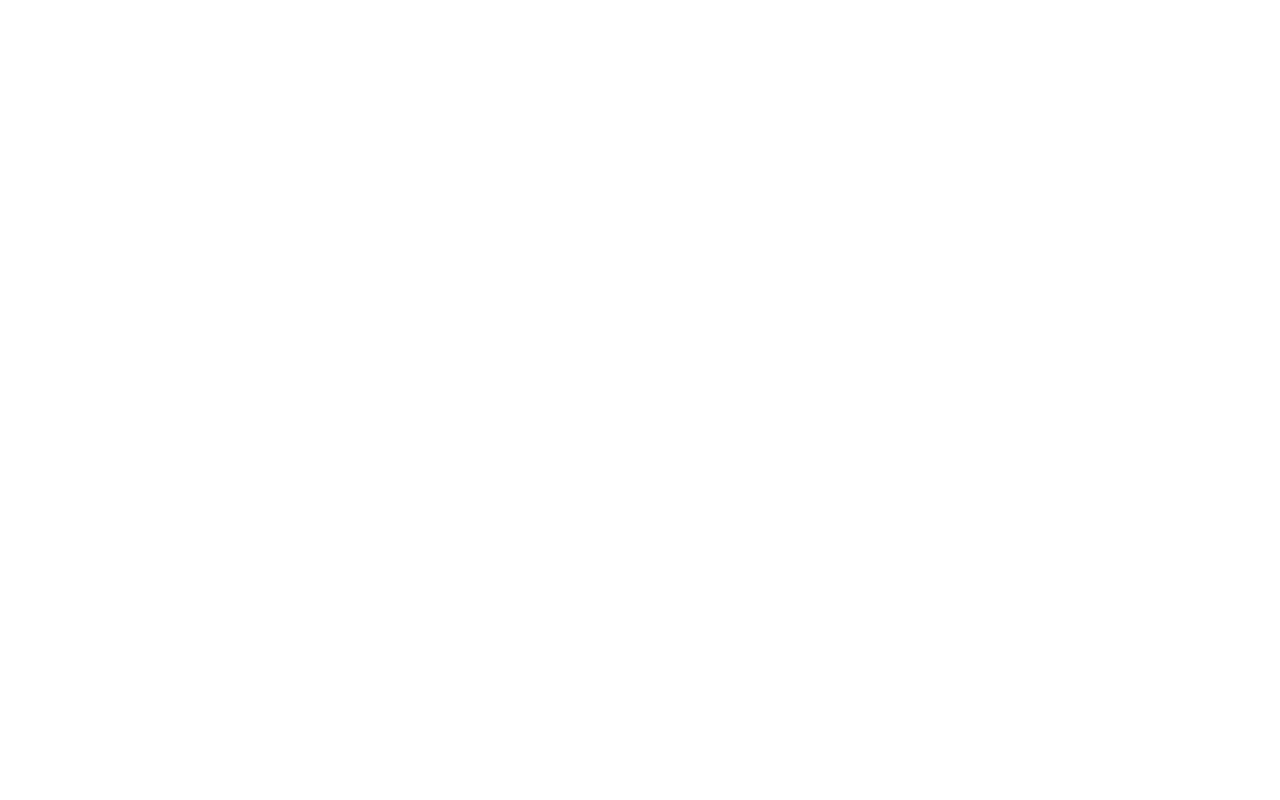
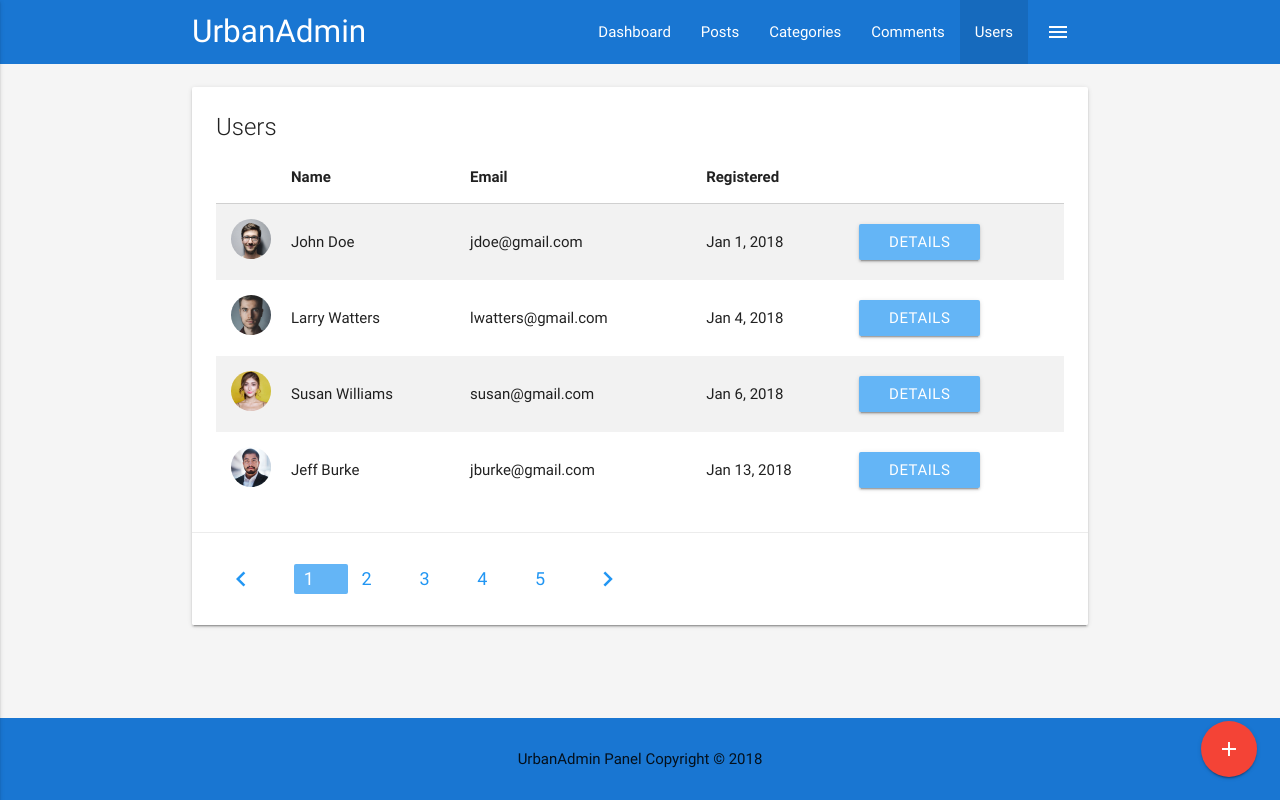
Before and after one commit to AaronCuddeback/UrbanAdmin, a plain HTML site: page users.html in a window 1280 px wide. Drawn offline with nearby package versions, Linux system fonts and the light colour scheme.

Commit message:
add comments and user pages

```diff
--- a/comments.html
+++ b/comments.html
@@ -0,0 +1,238 @@
+<!DOCTYPE html>
+<html>
+
+<head>
+  <!--Import Google Icon Font-->
+  <link href="https://fonts.googleapis.com/icon?family=Material+Icons" rel="stylesheet">
+  <!--Import materialize.css-->
+  <link type="text/css" rel="stylesheet" href="css/materialize.min.css" media="screen,projection" />
+  <link type="text/css" rel="stylesheet" href="css/main.css" />
+
+  <!--Let browser know website is optimized for mobile-->
+  <meta name="viewport" content="width=device-width, initial-scale=1.0" />
+  <title>UrbanAdmin</title>
+</head>
+
+<body class="grey lighten-4">
+  <nav class="blue darken-2">
+    <div class="container">
+      <div class="nav-wrapper">
+        <a href="index.html" class="brand-logo">UrbanAdmin</a>
+        <a href="#" data-activates="side-nav" class="button-collapse show-on-large right">
+          <i class="material-icons">menu</i>
+        </a>
+        <ul class="right hide-on-med-and-down">
+          <li>
+            <a href="index.html">Dashboard</a>
+          </li>
+          <li>
+            <a href="posts.html">Posts</a>
+          </li>
+          <li>
+            <a href="categories.html">Categories</a>
+          </li>
+          <li class="active">
+            <a href="comments.html">Comments</a>
+          </li>
+          <li>
+            <a href="users.html">Users</a>
+          </li>
+        </ul>
+        <!-- Side nav -->
+        <ul id="side-nav" class="side-nav">
+          <li>
+            <div class="user-view">
+              <div class="background">
+                <img src="img/ocean.jpg" alt="">
+              </div>
+              <a href="#">
+                <img src="img/aaron.jpg" alt="" class="circle">
+              </a>
+              <a href="#">
+                <span class="name white-text">Aaron Cuddeback</span>
+              </a>
+              <a href="#">
+                <span class="email white-text">aaron.cuddeback@outlook.com</span>
+              </a>
+            </div>
+          </li>
+          <li>
+            <a href="index.html">
+              <i class="material-icons">dashboard</i> Dashboard</a>
+          </li>
+          <li>
+            <a href="posts.html">Posts</a>
+          </li>
+          <li>
+            <a href="categories.html">Categories</a>
+          </li>
+          <li>
+            <a href="comments.html">Comments</a>
+          </li>
+          <li>
+            <a href="users.html">Users</a>
+          </li>
+          <li>
+            <div class="divider"></div>
+          </li>
+          <li>
+            <a class="subheader">Account Controls</a>
+          </li>
+          <li>
+            <a href="login.html" class="waves-effect">Logout</a>
+          </li>
+        </ul>
+      </div>
+    </div>
+  </nav>
+
+  <!-- Section: Comments -->
+  <section class="section section-comments grey lighten-4">
+    <div class="container">
+      <div class="row">
+        <div class="col s12">
+          <div class="card">
+            <div class="card-content">
+              <span class="card-title">Comments</span>
+              <table class="striped">
+                <tbody>
+                  <tr>
+                    <td width="70">
+                      <img src="img/person1.jpg" alt="" class="responsive-img circle" style="width: 40px;margin-left:10px">
+                    </td>
+                    <td>Lorem ipsum dolor sit amet consectetur adipisicing elit. Aspernatur, autem.</td>
+                    <td>
+                      <a href="#!" class="green-text">
+                        <i class="material-icons">done</i>
+                      </a>
+                      <a href="#!" class="red-text">
+                        <i class="material-icons">close</i>
+                      </a>
+                    </td>
+                  </tr>
+                  <tr>
+                    <td width="70">
+                      <img src="img/person2.jpg" alt="" class="responsive-img circle" style="width: 40px;margin-left:10px">
+                    </td>
+                    <td>Lorem ipsum dolor sit amet consectetur adipisicing elit. Aspernatur, autem.</td>
+                    <td>
+                      <a href="#!" class="green-text">
+                        <i class="material-icons">done</i>
+                      </a>
+                      <a href="#!" class="red-text">
+                        <i class="material-icons">close</i>
+                      </a>
+                    </td>
+                  </tr>
+                  <tr>
+                    <td width="70">
+                      <img src="img/person3.jpg" alt="" class="responsive-img circle" style="width: 40px;margin-left:10px">
+                    </td>
+                    <td>Lorem ipsum dolor sit amet consectetur adipisicing elit. Aspernatur, autem.</td>
+                    <td>
+                      <a href="#!" class="green-text">
+                        <i class="material-icons">done</i>
+                      </a>
+                      <a href="#!" class="red-text">
+                        <i class="material-icons">close</i>
+                      </a>
+                    </td>
+                  </tr>
+                  <tr>
+                    <td width="70">
+                      <img src="img/person4.jpg" alt="" class="responsive-img circle" style="width: 40px;margin-left:10px">
+                    </td>
+                    <td>Lorem ipsum dolor sit amet consectetur adipisicing elit. Aspernatur, autem.</td>
+                    <td>
+                      <a href="#!" class="green-text">
+                        <i class="material-icons">done</i>
+                      </a>
+                      <a href="#!" class="red-text">
+                        <i class="material-icons">close</i>
+                      </a>
+                    </td>
+                  </tr>
+                </tbody>
+              </table>
+            </div>
+            <div class="card-action">
+              <ul class="pagination">
+                <li class="disabled">
+                  <a href="#!" class="blue-text">
+                    <i class="material-icons">chevron_left</i>
+                  </a>
+                </li>
+                <li class="active blue lighten-2">
+                  <a href="#!" class="white-text">1</a>
+                </li>
+                <li class="waves-effect">
+                  <a href="#!" class="blue-text">2</a>
+                </li>
+                <li class="waves-effect">
+                  <a href="#!" class="blue-text">3</a>
+                </li>
+                <li class="waves-effect">
+                  <a href="#!" class="blue-text">4</a>
+                </li>
+                <li class="waves-effect">
+                  <a href="#!" class="blue-text">5</a>
+                </li>
+                <li class="waves-effect">
+                  <a href="#!" class="blue-text">
+                    <i class="material-icons">chevron_right</i>
+                  </a>
+                </li>
+              </ul>
+            </div>
+          </div>
+        </div>
+      </div>
+    </div>
+  </section>
+
+  <!-- Footer -->
+  <footer class="section blue darken-2 white-test center">
+    <p>UrbanAdmin Panel Copyright &copy; 2018</p>
+  </footer>
+
+
+
+  <!-- Preloader -->
+  <div class="loader preloader-wrapper big active">
+    <div class="spinner-layer spinner-blue-only">
+      <div class="circle-clipper left">
+        <div class="circle"></div>
+      </div>
+      <div class="gap-patch">
+        <div class="circle"></div>
+      </div>
+      <div class="circle-clipper right">
+        <div class="circle"></div>
+      </div>
+    </div>
+  </div>
+
+  <!--Import jQuery before materialize.js-->
+  <script type="text/javascript" src="https://code.jquery.com/jquery-3.2.1.min.js"></script>
+  <script type="text/javascript" src="js/materialize.min.js"></script>
+  <script>
+    //Hide Sections
+    $('.section').hide();
+
+    setTimeout(function () {
+      $(document).ready(function () {
+        //Show Sections
+        $('.section').fadeIn();
+        //Hide Preloader
+        $('.loader').fadeOut();
+        //Init Side Nav
+        $('.button-collapse').sideNav();
+        //Init Modal
+        $('.modal').modal();
+
+      });
+    }, 1000);
+  </script>
+</body>
+
+</html>
--- a/users.html
+++ b/users.html
@@ -0,0 +1,269 @@
+<!DOCTYPE html>
+<html>
+
+<head>
+  <!--Import Google Icon Font-->
+  <link href="https://fonts.googleapis.com/icon?family=Material+Icons" rel="stylesheet">
+  <!--Import materialize.css-->
+  <link type="text/css" rel="stylesheet" href="css/materialize.min.css" media="screen,projection" />
+  <link type="text/css" rel="stylesheet" href="css/main.css" />
+
+  <!--Let browser know website is optimized for mobile-->
+  <meta name="viewport" content="width=device-width, initial-scale=1.0" />
+  <title>UrbanAdmin</title>
+</head>
+
+<body class="grey lighten-4">
+  <nav class="blue darken-2">
+    <div class="container">
+      <div class="nav-wrapper">
+        <a href="index.html" class="brand-logo">UrbanAdmin</a>
+        <a href="#" data-activates="side-nav" class="button-collapse show-on-large right">
+          <i class="material-icons">menu</i>
+        </a>
+        <ul class="right hide-on-med-and-down">
+          <li>
+            <a href="index.html">Dashboard</a>
+          </li>
+          <li>
+            <a href="posts.html">Posts</a>
+          </li>
+          <li>
+            <a href="categories.html">Categories</a>
+          </li>
+          <li>
+            <a href="comments.html">Comments</a>
+          </li>
+          <li class="active">
+            <a href="users.html">Users</a>
+          </li>
+        </ul>
+        <!-- Side nav -->
+        <ul id="side-nav" class="side-nav">
+          <li>
+            <div class="user-view">
+              <div class="background">
+                <img src="img/ocean.jpg" alt="">
+              </div>
+              <a href="#">
+                <img src="img/aaron.jpg" alt="" class="circle">
+              </a>
+              <a href="#">
+                <span class="name white-text">Aaron Cuddeback</span>
+              </a>
+              <a href="#">
+                <span class="email white-text">aaron.cuddeback@outlook.com</span>
+              </a>
+            </div>
+          </li>
+          <li>
+            <a href="index.html">
+              <i class="material-icons">dashboard</i> Dashboard</a>
+          </li>
+          <li>
+            <a href="posts.html">Posts</a>
+          </li>
+          <li>
+            <a href="categories.html">Categories</a>
+          </li>
+          <li>
+            <a href="comments.html">Comments</a>
+          </li>
+          <li>
+            <a href="users.html">Users</a>
+          </li>
+          <li>
+            <div class="divider"></div>
+          </li>
+          <li>
+            <a class="subheader">Account Controls</a>
+          </li>
+          <li>
+            <a href="login.html" class="waves-effect">Logout</a>
+          </li>
+        </ul>
+      </div>
+    </div>
+  </nav>
+
+  <!-- Section: Users -->
+  <section class="section section-users grey lighten-4">
+    <div class="container">
+      <div class="row">
+        <div class="col s12">
+          <div class="card">
+            <div class="card-content">
+              <span class="card-title">Users</span>
+              <table class="striped">
+                <thead>
+                  <tr>
+                    <th></th>
+                    <th>Name</th>
+                    <th>Email</th>
+                    <th>Registered</th>
+                    <th></th>
+                  </tr>
+                </thead>
+                <tbody>
+                  <tr>
+                    <td width="70">
+                      <img src="img/person1.jpg" alt="" class="responsive-img circle" style="width: 40px;margin-left:10px">
+                    </td>
+                    <td>John Doe</td>
+                    <td>jdoe@gmail.com</td>
+                    <td>Jan 1, 2018</td>
+                    <td>
+                      <a href="details.html" class="btn blue lighten-2">Details</a>
+                    </td>
+                  </tr>
+                  <tr>
+                    <td width="70">
+                      <img src="img/person2.jpg" alt="" class="responsive-img circle" style="width: 40px;margin-left:10px">
+                    </td>
+                    <td>Larry Watters</td>
+                    <td>lwatters@gmail.com</td>
+                    <td>Jan 4, 2018</td>
+                    <td>
+                      <a href="details.html" class="btn blue lighten-2">Details</a>
+                    </td>
+                  </tr>
+                  <tr>
+                    <td width="70">
+                      <img src="img/person3.jpg" alt="" class="responsive-img circle" style="width: 40px;margin-left:10px">
+                    </td>
+                    <td>Susan Williams</td>
+                    <td>susan@gmail.com</td>
+                    <td>Jan 6, 2018</td>
+                    <td>
+                      <a href="details.html" class="btn blue lighten-2">Details</a>
+                    </td>
+                  </tr>
+                  <tr>
+                    <td width="70">
+                      <img src="img/person4.jpg" alt="" class="responsive-img circle" style="width: 40px;margin-left:10px">
+                    </td>
+                    <td>Jeff Burke</td>
+                    <td>jburke@gmail.com</td>
+                    <td>Jan 13, 2018</td>
+                    <td>
+                      <a href="details.html" class="btn blue lighten-2">Details</a>
+                    </td>
+                  </tr>
+                </tbody>
+              </table>
+            </div>
+            <div class="card-action">
+              <ul class="pagination">
+                <li class="disabled">
+                  <a href="#!" class="blue-text">
+                    <i class="material-icons">chevron_left</i>
+                  </a>
+                </li>
+                <li class="active blue lighten-2">
+                  <a href="#!" class="white-text">1</a>
+                </li>
+                <li class="waves-effect">
+                  <a href="#!" class="blue-text">2</a>
+                </li>
+                <li class="waves-effect">
+                  <a href="#!" class="blue-text">3</a>
+                </li>
+                <li class="waves-effect">
+                  <a href="#!" class="blue-text">4</a>
+                </li>
+                <li class="waves-effect">
+                  <a href="#!" class="blue-text">5</a>
+                </li>
+                <li class="waves-effect">
+                  <a href="#!" class="blue-text">
+                    <i class="material-icons">chevron_right</i>
+                  </a>
+                </li>
+              </ul>
+            </div>
+          </div>
+        </div>
+      </div>
+    </div>
+  </section>
+
+  <!-- Footer -->
+  <footer class="section blue darken-2 white-test center">
+    <p>UrbanAdmin Panel Copyright &copy; 2018</p>
+  </footer>
+
+  <!-- Fixed Action Button -->
+
+  <div class="fixed-action-btn">
+    <a href="#user-modal" class="modal-trigger btn-floating btn-large red">
+      <i class="material-icons">add</i>
+    </a>
+  </div>
+
+  <!-- Add User Modal -->
+  <div id="user-modal" class="modal">
+    <div class="modal-content">
+      <h4>Add User</h4>
+      <form>
+        <div class="input-field">
+          <input type="text" id="name">
+          <label for="name">Name</label>
+        </div>
+        <div class="input-field">
+          <input type="email" id="email">
+          <label for="email">Email</label>
+        </div>
+        <div class="input-field">
+          <input type="password" id="password">
+          <label for="password">Password</label>
+        </div>
+        <div class="input-field">
+          <input type="password" id="password-confirm">
+          <label for="password-confirm">Confirm Password</label>
+        </div>
+      </form>
+      <div class="modal-footer">
+        <a href="#!" class="modal-action modal-close btn blue white-text">Submit</a>
+      </div>
+    </div>
+  </div>
+
+  <!-- Preloader -->
+  <div class="loader preloader-wrapper big active">
+    <div class="spinner-layer spinner-blue-only">
+      <div class="circle-clipper left">
+        <div class="circle"></div>
+      </div>
+      <div class="gap-patch">
+        <div class="circle"></div>
+      </div>
+      <div class="circle-clipper right">
+        <div class="circle"></div>
+      </div>
+    </div>
+  </div>
+
+  <!--Import jQuery before materialize.js-->
+  <script type="text/javascript" src="https://code.jquery.com/jquery-3.2.1.min.js"></script>
+  <script type="text/javascript" src="js/materialize.min.js"></script>
+  <script>
+    //Hide Sections
+    $('.section').hide();
+
+    setTimeout(function () {
+      $(document).ready(function () {
+        //Show Sections
+        $('.section').fadeIn();
+        //Hide Preloader
+        $('.loader').fadeOut();
+        //Init Side Nav
+        $('.button-collapse').sideNav();
+        //Init Modal
+        $('.modal').modal();
+
+      });
+    }, 1000);
+  </script>
+</body>
+
+</html>
```
Also changed, not shown: categories.html (+2 -2 lines), posts.html (+3 -3 lines).
